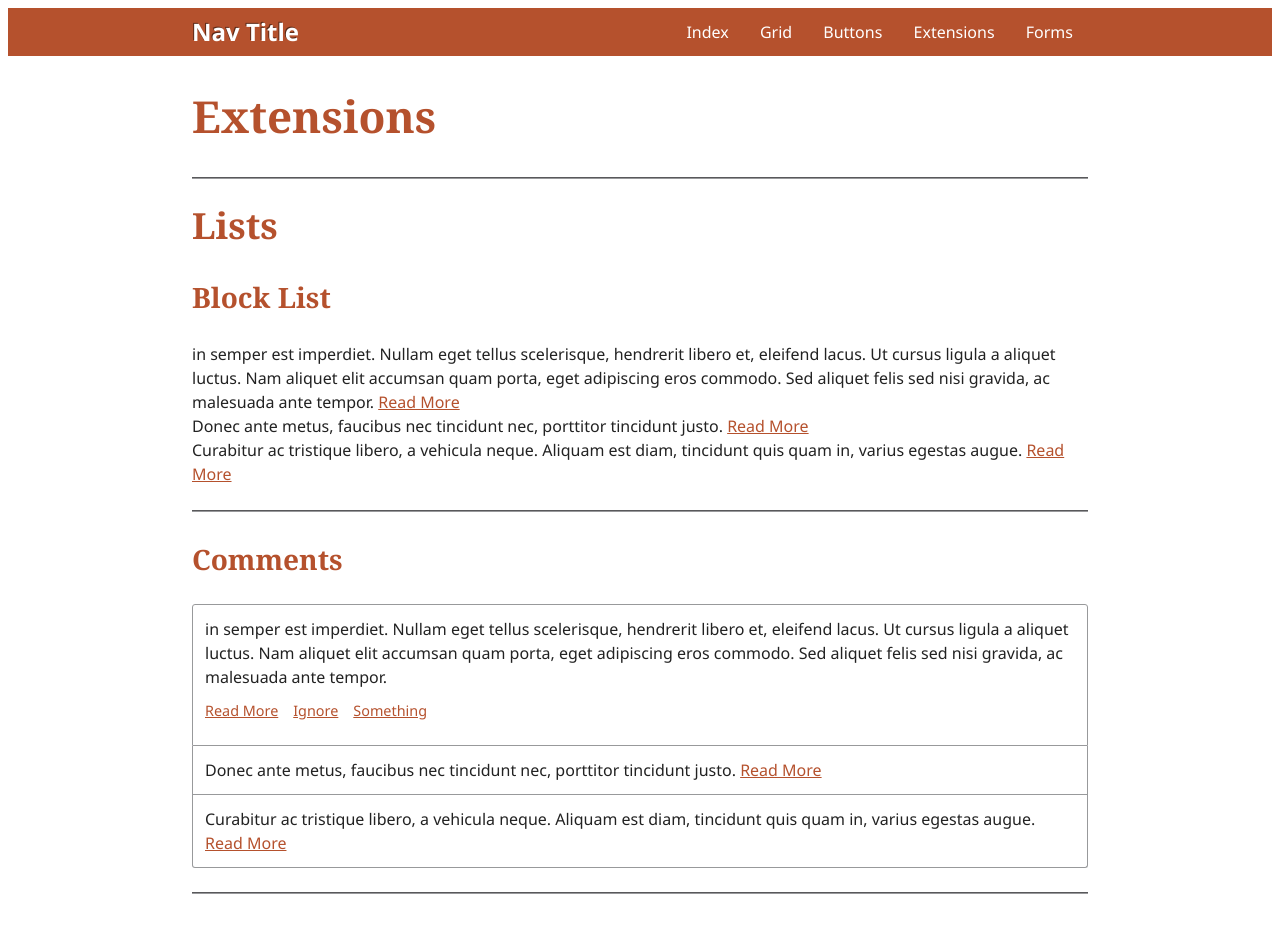
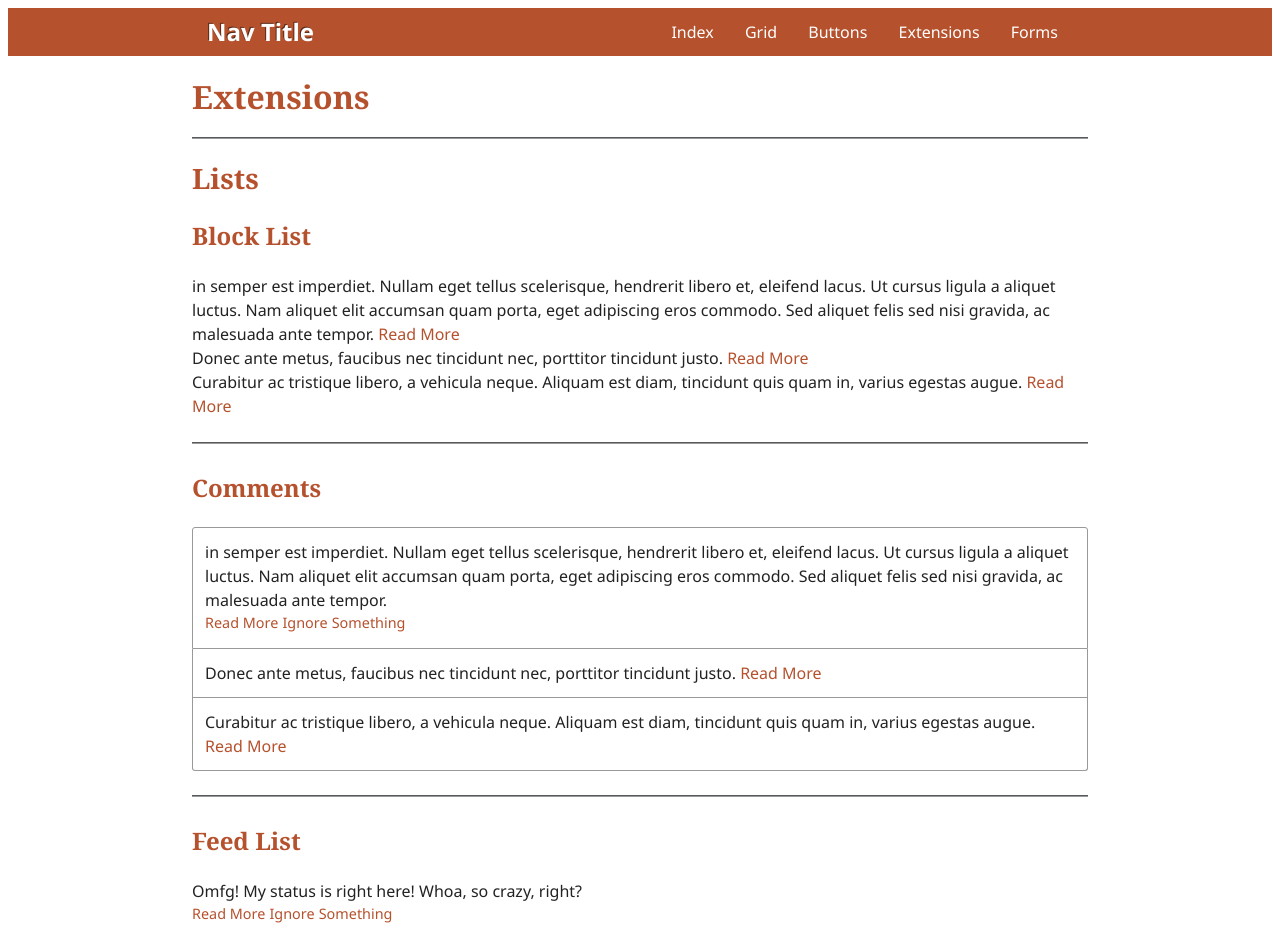
Before and after one commit to AntJanus/tseczka-CSS-framework, a plain HTML site: page extensions.html in a window 1280 px wide. Shown: the top 928 px of the page. Drawn offline with Linux system fonts and the light colour scheme.

Commit message:
Headline size updates

```diff
--- a/dist/tseczka.css
+++ b/dist/tseczka.css
@@ -1,3 +1,8 @@
+/**
+ *
+ * Tseczka Framework
+ *
+ */
 .inline {
   display: inline-block;
   vertical-align: top;
@@ -37,6 +42,13 @@ TODO:
 * expand "other elements"
 
 **/
+*,
+*:before,
+*:after {
+  -moz-box-sizing: border-box;
+  -webkit-box-sizing: border-box;
+  box-sizing: border-box;
+}
 body {
   color: #222222;
   font-size: 1em;
@@ -44,6 +56,7 @@ body {
   font-family: 'Segoe UI', Verdana, Arial, sans-serif;
 }
 a {
+  text-decoration: none;
   color: #b5512d;
 }
 a.secondary {
@@ -57,9 +70,6 @@ a.muted {
 }
 a.muted:hover {
   color: #58595b;
-}
-a.no-underline {
-  text-decoration: none;
 }
 a.no-underline:hover {
   text-decoration: none;
@@ -104,20 +114,20 @@ h6 {
   margin-bottom: 0.75em;
 }
 h1 {
-  font-size: 2.75em;
-  line-height: 1.2604166666666665em;
+  font-size: 2em;
+  line-height: 1.03125em;
 }
 h2 {
-  font-size: 2.25em;
+  font-size: 1.75em;
   line-height: 1.125em;
 }
 h3 {
-  font-size: 1.75em;
+  font-size: 1.5em;
   line-height: 1.6875em;
 }
 h4 {
   font-size: 1.25em;
-  line-height: 1.0416666666666667em;
+  line-height: 1.04166667em;
 }
 h5 {
   font-size: 1em;
@@ -212,6 +222,9 @@ pre {
   margin: 0 1.5em;
   padding: .75em 1.5em;
   background: rgba(0, 0, 0, 0.1);
+}
+img {
+  max-width: 100%;
 }
 .warning {
   color: #ff0000;
@@ -356,9 +369,10 @@ Button
  * a
  */
 .nav-container .nav {
-  max-width: 56em;
+  height: 3em;
+  width: 56em;
   margin: 0 auto;
-  height: 3em;
+  padding: 0 0.9375em;
 }
 .nav-main {
   background: #b5512d;
@@ -536,14 +550,22 @@ textarea {
   display: inline-block;
   vertical-align: top;
   font-size: .9em;
-  padding: 0.75em 0.75em 0.75em 0;
 }
 .feed-list > li {
   border-top-width: 0;
   margin: 1em 0;
 }
 .feed-item {
-  border: 1px solid #98999b;
-  box-shadow: 0 2px 1px #222222;
-  padding: .75em;
+  padding-right: .75em;
+  padding-bottom: .75em;
+  border-bottom: 3px solid #b5512d;
 }
+.feed-item .feed-thumb {
+  float: left;
+  box-sizing: content-box;
+  margin-right: 15px;
+  box-shadow: 0 0 1px #999;
+}
+.feed-item .feed-content {
+  min-height: 150px;
+}
--- a/less/typography.less
+++ b/less/typography.less
@@ -88,17 +88,17 @@ h3, h4, h5, h6 {
 
 
 h1{
-	font-size: @font-size * 2.75;
-	line-height: ((@font-size * 2.75)/(@baseline-height * 4 )) * (@font-size * 2.75);
+	font-size: @font-size * 2;
+	line-height: ((@font-size * 2.75)/(@baseline-height * 4 )) * (@font-size * 2.25);
 }
 
 h2{
-	font-size: @font-size * 2.25;
+	font-size: @font-size * 1.75;
 	line-height: ((@font-size * 2.25)/(@baseline-height * 3 )) * (@font-size * 2.25);
 }
 
 h3{
-	font-size: @font-size * 1.75;
+	font-size: @font-size * 1.5;
 	line-height: ((@font-size * 2.25)/(@baseline-height * 2 )) * (@font-size * 2.25);
 }
 
```
